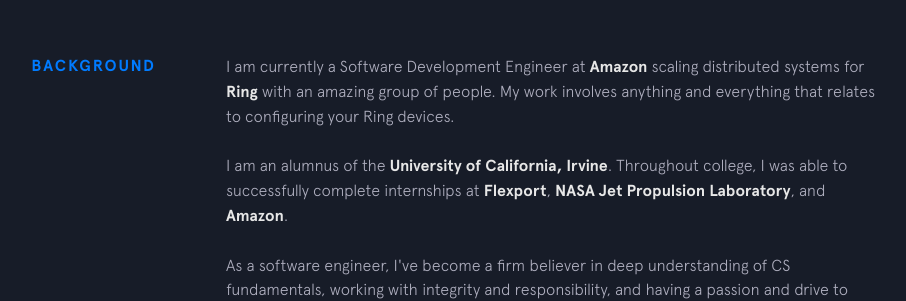
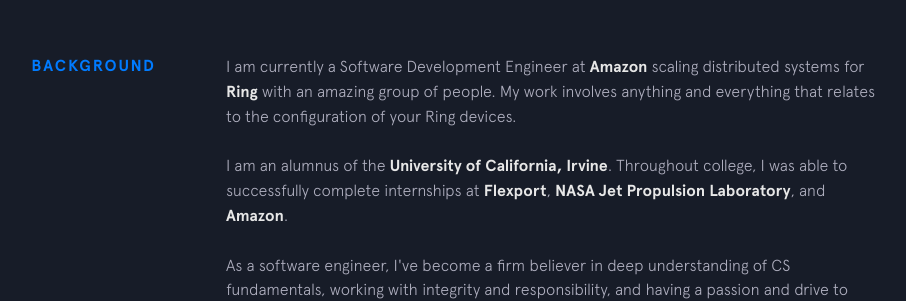
Before and after one commit to dannyhp1/portfolio-site, a Jekyll site: the page built from index.html, in a window 1280 px wide and 900 px high, scrolled down 768 px. Shown: the part 178-479 px from the top of the window, without its empty margins (224-1130 px from the left). Built offline with Jekyll 4.4.1, drawn with Linux system fonts in a browser that asks for light colours; nearby versions of some CDN libraries.

```diff
--- a/_includes/background.html
+++ b/_includes/background.html
@@ -4,7 +4,7 @@
     <p>
       I am currently a Software Development Engineer at
       <a class="underline-link" href="https://www.amazon.com" target="_blank">Amazon</a> scaling distributed systems for
-      <a class="underline-link" href="https://www.ring.com" target="_blank">Ring</a> with an amazing group of people. My work involves anything and everything that relates to configuring your Ring devices.
+      <a class="underline-link" href="https://www.ring.com" target="_blank">Ring</a> with an amazing group of people. My work involves anything and everything that relates to the configuration of your Ring devices.
     </p>
 
     <p>
```
